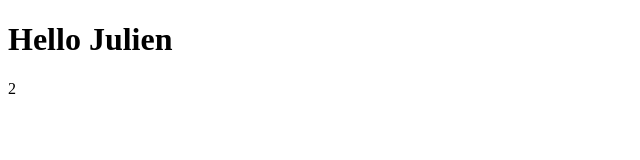
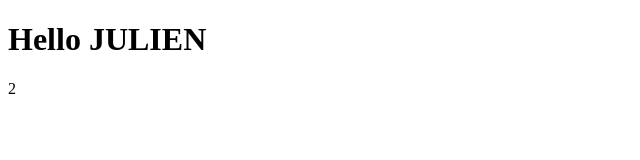
Before and after one commit to jatanassian/Angular-ToDoList, an Angular app: page / in a window 1280 px wide. Shown: the top 160 px of the page, without its empty margins (0-640 px from the left). Built offline with nearby package versions, Linux system fonts and the light colour scheme.

Commit message:
tinker with pipes

```diff
--- a/src/app/app.component.html
+++ b/src/app/app.component.html
@@ -1,4 +1,4 @@
 <div>
-  <h1>Hello {{ name }}</h1>
+  <h1>Hello {{ name | uppercase }}</h1>
   {{ 1+1 }}
 </div>
```
